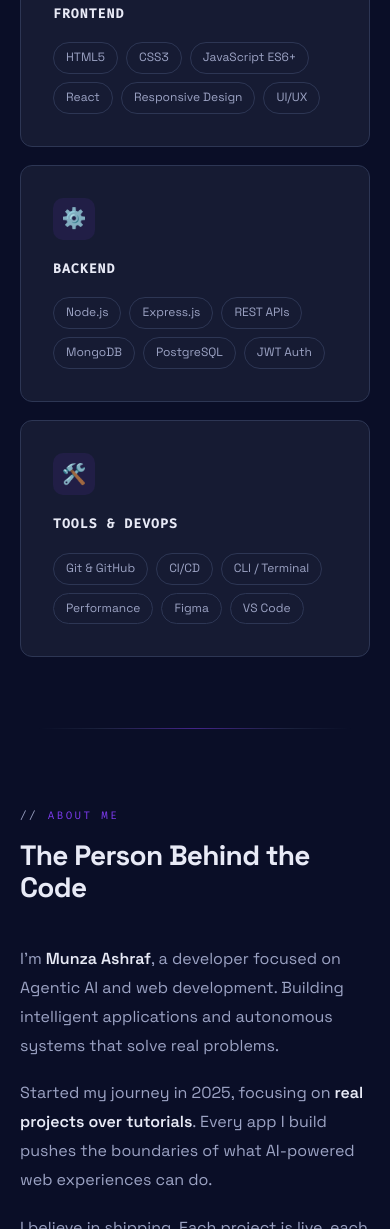
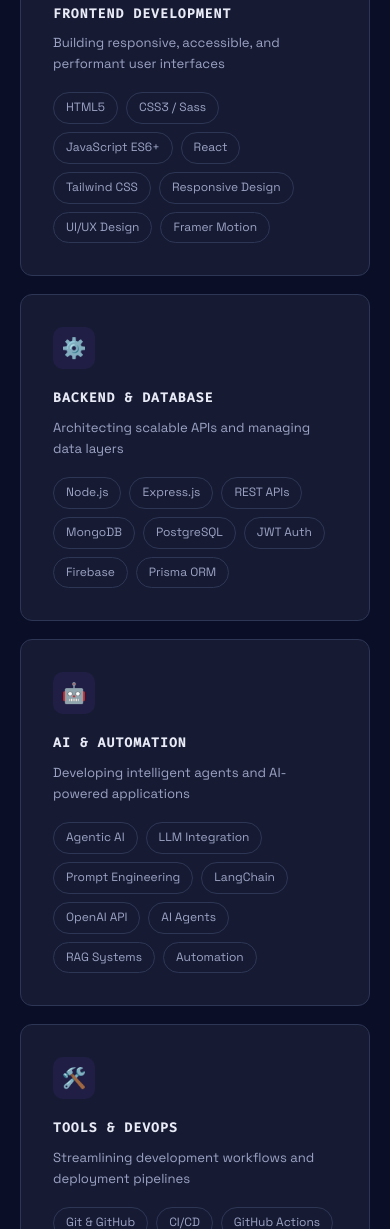
Before and after one commit to munzaashrafmalik/Portfolio, a plain HTML site: page index.html in a window 390 px wide. Shown: the part 10771-12000 px from the top of the page. Drawn offline with Linux system fonts and the light colour scheme.

Commit message:
Professional skills section redesign with 4 categories
- Frontend Development: added Tailwind CSS, Framer Motion, UI/UX Design
- Backend & Database: added Firebase, Prisma ORM
- AI & Automation (NEW): Agentic AI, LLM Integration, Prompt Engineering,
  LangChain, OpenAI API, AI Agents, RAG Systems, Automation
- Tools & DevOps: added GitHub Actions, Docker, Vercel
- Each category now has a description line
- Grid layout: 2x2 on desktop, 1 column on tablet/mobile
- Added .skill-card-desc styling

```diff
--- a/index.html
+++ b/index.html
@@ -465,10 +465,10 @@ section{padding:96px 0;border-bottom:1px solid var(--border);position:relative}
 }
 
 /* ===== SKILLS ===== */
-.skills-grid{display:grid;grid-template-columns:repeat(3,1fr);gap:20px}
+.skills-grid{display:grid;grid-template-columns:repeat(2,1fr);gap:24px}
 .skill-card{
   background:var(--card);border:1px solid var(--border);
-  border-radius:var(--radius);padding:28px;
+  border-radius:var(--radius);padding:32px;
   transition:border-color .25s,transform .25s,box-shadow .25s;
   position:relative;overflow:hidden;
 }
@@ -491,8 +491,12 @@ section{padding:96px 0;border-bottom:1px solid var(--border);position:relative}
 .skill-card:hover .skill-icon{transform:rotate(-8deg) scale(1.15)}
 .skill-card h3{
   font-size:.82rem;font-weight:700;letter-spacing:.08em;
-  text-transform:uppercase;margin-bottom:18px;
+  text-transform:uppercase;margin-bottom:8px;
   color:var(--text);font-family:'Fira Code',monospace;
+}
+.skill-card-desc{
+  font-size:.82rem;color:var(--muted);line-height:1.6;
+  margin-bottom:18px;
 }
 .skill-pills{display:flex;flex-wrap:wrap;gap:8px}
 .skill-pill{
@@ -679,7 +683,7 @@ footer{padding:28px 0}
 
 /* ===== RESPONSIVE ===== */
 @media(max-width:900px){
-  .skills-grid{grid-template-columns:1fr 1fr}
+  .skills-grid{grid-template-columns:1fr}
   .testimonials-grid{grid-template-columns:1fr}
   .about-wrap{grid-template-columns:1fr;gap:40px}
   .contact-wrap{grid-template-columns:1fr;gap:40px}
@@ -1602,19 +1606,23 @@ footer{padding:36px 0}
     <div class="skills-grid stagger">
       <div class="skill-card">
         <div class="skill-icon">🎨</div>
-        <h3>Frontend</h3>
+        <h3>Frontend Development</h3>
+        <p class="skill-card-desc">Building responsive, accessible, and performant user interfaces</p>
         <div class="skill-pills">
           <span class="skill-pill">HTML5</span>
-          <span class="skill-pill">CSS3</span>
+          <span class="skill-pill">CSS3 / Sass</span>
           <span class="skill-pill">JavaScript ES6+</span>
           <span class="skill-pill">React</span>
+          <span class="skill-pill">Tailwind CSS</span>
           <span class="skill-pill">Responsive Design</span>
-          <span class="skill-pill">UI/UX</span>
+          <span class="skill-pill">UI/UX Design</span>
+          <span class="skill-pill">Framer Motion</span>
         </div>
       </div>
       <div class="skill-card">
         <div class="skill-icon">⚙️</div>
-        <h3>Backend</h3>
+        <h3>Backend & Database</h3>
+        <p class="skill-card-desc">Architecting scalable APIs and managing data layers</p>
         <div class="skill-pills">
           <span class="skill-pill">Node.js</span>
           <span class="skill-pill">Express.js</span>
@@ -1622,16 +1630,36 @@ footer{padding:36px 0}
           <span class="skill-pill">MongoDB</span>
           <span class="skill-pill">PostgreSQL</span>
           <span class="skill-pill">JWT Auth</span>
+          <span class="skill-pill">Firebase</span>
+          <span class="skill-pill">Prisma ORM</span>
+        </div>
+      </div>
+      <div class="skill-card">
+        <div class="skill-icon">🤖</div>
+        <h3>AI & Automation</h3>
+        <p class="skill-card-desc">Developing intelligent agents and AI-powered applications</p>
+        <div class="skill-pills">
+          <span class="skill-pill">Agentic AI</span>
+          <span class="skill-pill">LLM Integration</span>
+          <span class="skill-pill">Prompt Engineering</span>
+          <span class="skill-pill">LangChain</span>
+          <span class="skill-pill">OpenAI API</span>
+          <span class="skill-pill">AI Agents</span>
+          <span class="skill-pill">RAG Systems</span>
+          <span class="skill-pill">Automation</span>
         </div>
       </div>
       <div class="skill-card">
         <div class="skill-icon">🛠️</div>
         <h3>Tools & DevOps</h3>
+        <p class="skill-card-desc">Streamlining development workflows and deployment pipelines</p>
         <div class="skill-pills">
           <span class="skill-pill">Git & GitHub</span>
           <span class="skill-pill">CI/CD</span>
+          <span class="skill-pill">GitHub Actions</span>
+          <span class="skill-pill">Docker</span>
+          <span class="skill-pill">Vercel</span>
           <span class="skill-pill">CLI / Terminal</span>
-          <span class="skill-pill">Performance</span>
           <span class="skill-pill">Figma</span>
           <span class="skill-pill">VS Code</span>
         </div>
```
